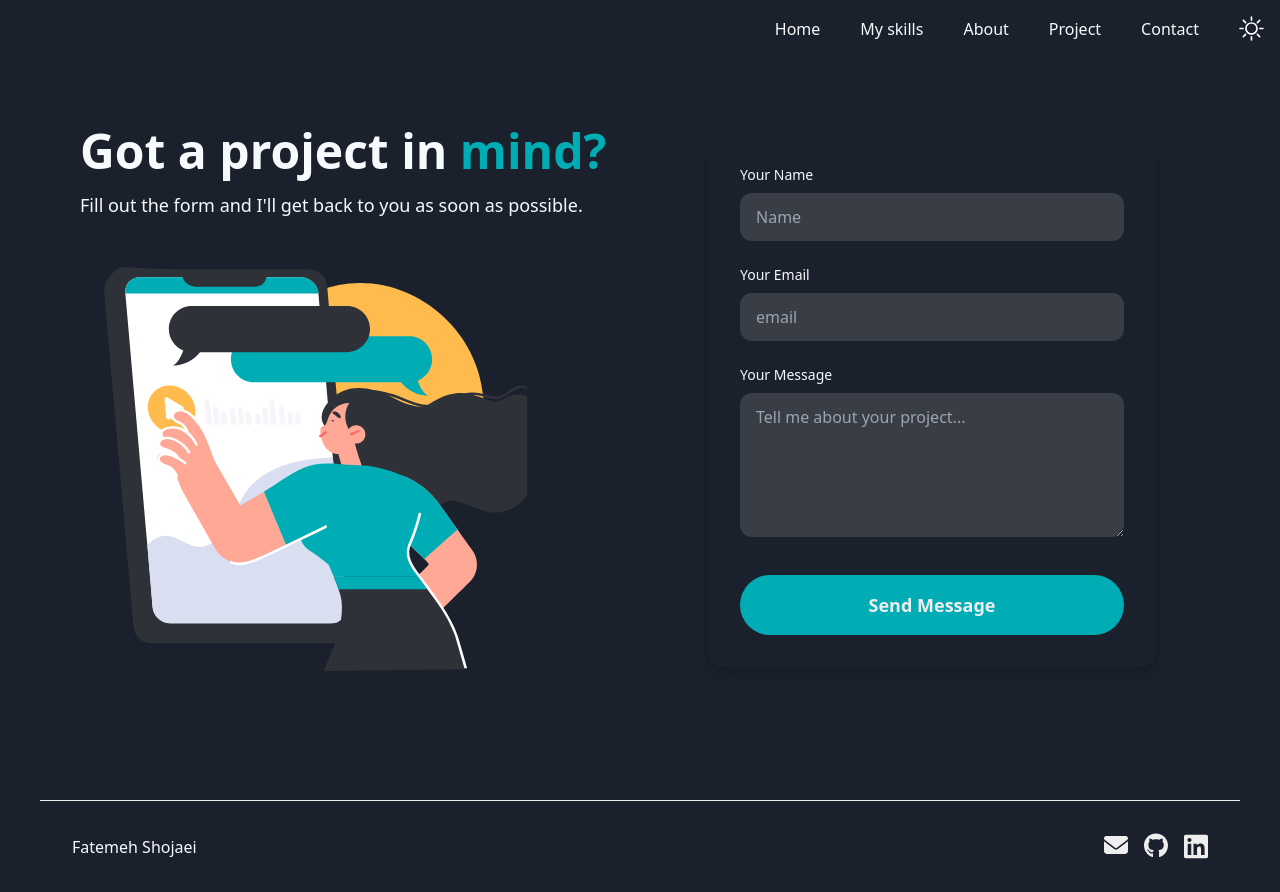
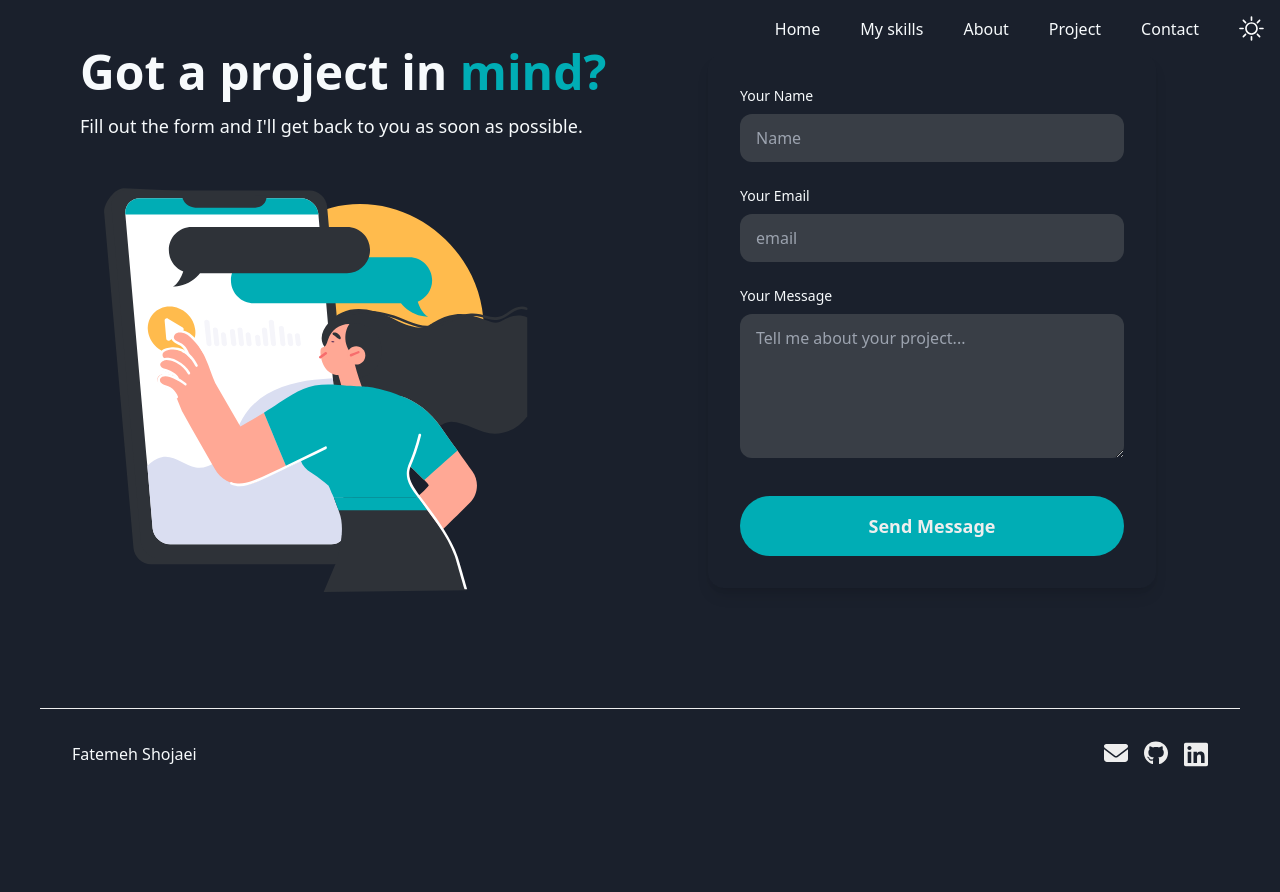
Before and after one commit to fatemeShj/portfolio-front, a Next.js app: page /contact in a window 1280 px wide. After the commit the page ends 800 px from the top, so only its background shows below. Built offline with nearby package versions, Linux system fonts and the light colour scheme.

Commit message:
fix stuff

```diff
--- a/src/app/contact/page.tsx
+++ b/src/app/contact/page.tsx
@@ -56,7 +56,7 @@ export default function Contact() {
   };
 
   return (
-    <section className="min-h-screen flex items-center justify-center px-4 py-12 sm:px-6 lg:px-8">
+    <section className="flex items-center justify-center px-4 py-12 sm:px-6 lg:px-8">
       <div className="max-w-6xl w-full mx-auto grid grid-cols-1 lg:grid-cols-2 gap-12 items-center">
         <div className="order-1 lg:order-1">
           <div className="justify-center items-center text-center lg:text-left">
@@ -82,7 +82,6 @@ export default function Contact() {
           </div>
         </div>
 
-        {/* Form section - will appear second on mobile, first on desktop */}
         <div className="order-2 lg:order-2">
           <div className="p-6 sm:p-8 rounded-2xl shadow-lg w-full max-w-md mx-auto">
             <form onSubmit={handleSubmit} className="space-y-6">
```
